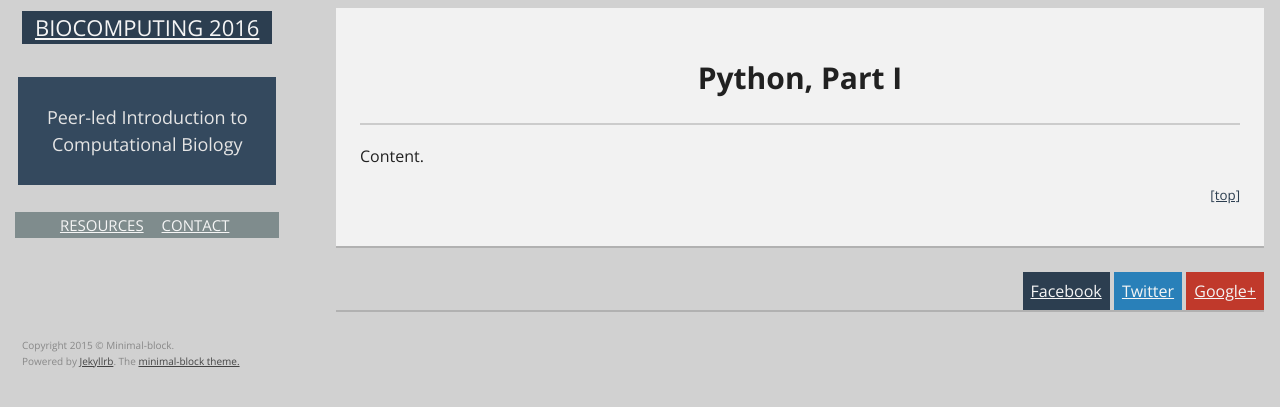
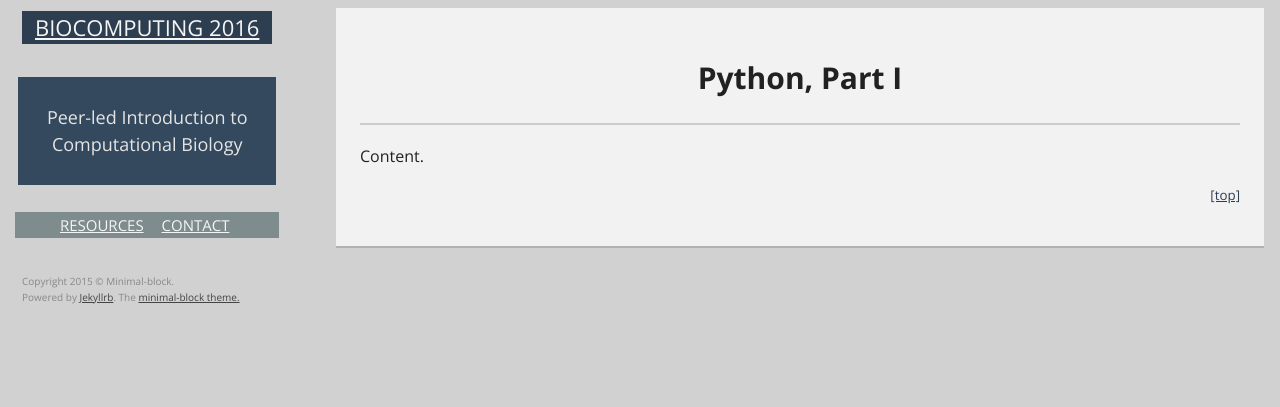
Before and after one commit to CCBBatUT/Biocomputing_Spring2016, a Jekyll site: the page built from _posts/2016-02-03-python1.md, in a window 1280 px wide. Shown: the top 407 px of the page. Built offline with Jekyll 4.4.1, drawn with Linux system fonts in a browser that asks for light colours; Markdown is read by kramdown in place of the engine named in the settings.

Commit message:
rel linking

```diff
--- a/_layouts/default.html
+++ b/_layouts/default.html
@@ -14,8 +14,8 @@
         </div>
 
         <nav class="module main-menu color-4">
-            <a href="{{ site.url }}/resources/">Resources</a>
-            <a href="{{ site.url }}/contact/">Contact</a>
+            <a href="{{ site.baseurl }}/resources/">Resources</a>
+            <a href="{{ site.baseurl }}/contact/">Contact</a>
         </nav>
 
     </header>
--- a/_layouts/post.html
+++ b/_layouts/post.html
@@ -11,27 +11,6 @@ layout: default
         <p class="top"><small><a href="#top">[top]</a></small></p>
     </article>
 
-
-    <div class="social module">
-        <ul>
-
-            {% capture url %}{{ site.url }}{{ page.url }}{% endcapture %}
-
-            {% if page.shortUrl != null %}
-                {% assign url = page.shortUrl %}
-            {% endif %}
-
-            {% assign tagStr = '' %}
-            {% for tag in page.tags %}
-                {% capture tagStr %}{{ tagStr }}{{ tag }},{% endcapture %}
-            {% endfor %}
-
-            <li class="fb">
-            <a target="_blank" title="Share on Facebook" href="https://www.facebook.com/sharer/sharer.php?t={{ page.title }}&u={{ url }}">Facebook</a></li>
-            <li class="tw"><a target="_blank" title="Share on Twitter" href="https://twitter.com/intent/tweet?text={{ page.title }}&url={{ url }}&via={{ site.twitter }}&hashtags={{ tagStr }}">Twitter</a></li>
-            <li class="gp"><a target="_blank" title="Share on Google+" href="https://plus.google.com/share?url={{ url }}">Google+</a></li>
-        </ul>
-    </div>
 
 {% if site.disqus-id %}
 <div class="module color-3">
```
Also changed, not shown: _posts/2016-02-03-python1.md (+1 -0 lines), _posts/2016-02-10-python2.md (+2 -0 lines), _posts/2016-02-17-python3.md (+1 -0 lines), _posts/2016-02-24-python4.md (+1 -0 lines).
